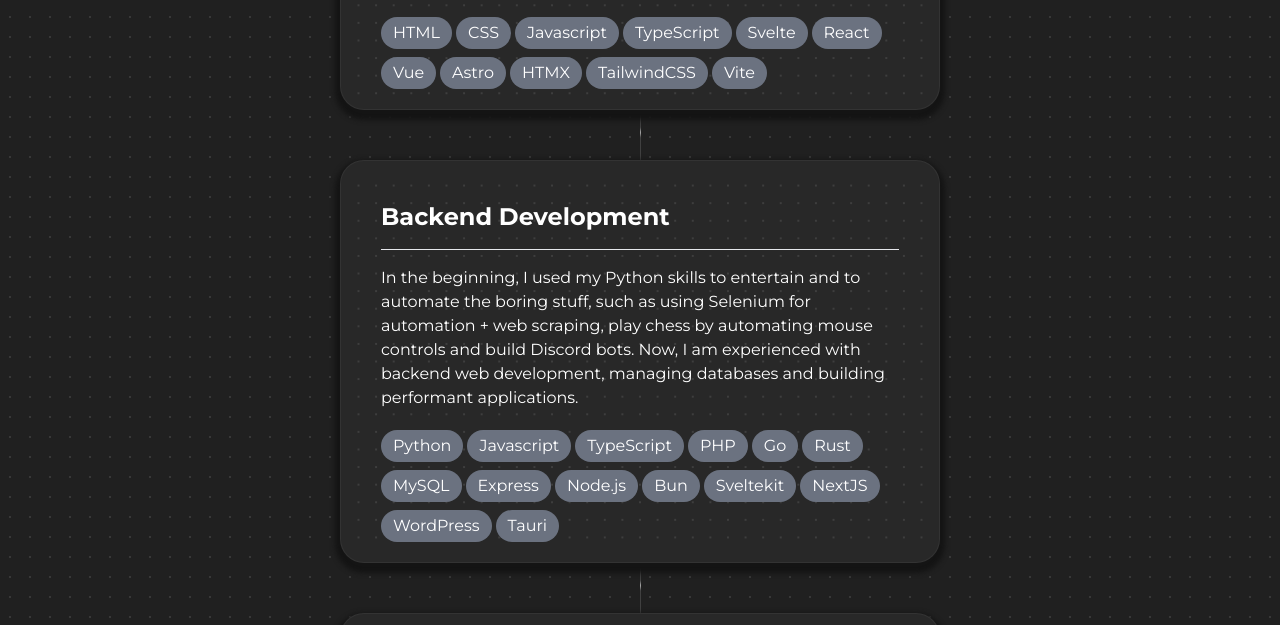
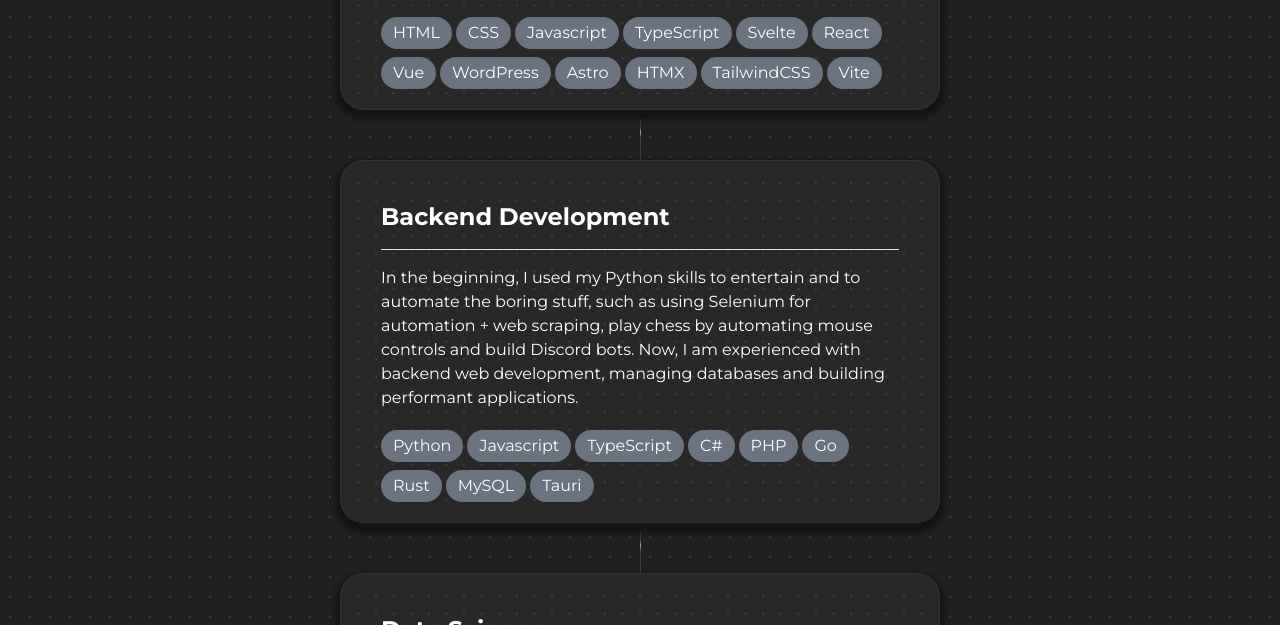
Before and after one commit to liyunze-coding/RythonDev, an Astro site: page / in a window 1280 px wide. Shown: the part 3093-3718 px from the top of the page. Built offline with nearby package versions, Linux system fonts and the light colour scheme; Astro itself is replaced by a stand-in of ours.

Commit message:
updated skills and experience, added stream live page

```diff
--- a/src/components/sections/ExperienceComponent.astro
+++ b/src/components/sections/ExperienceComponent.astro
@@ -19,7 +19,7 @@
 					<p class="mb-3">
 						Currently pursuing my Bachelor's degree in Computer
 						Science in Melbourne, after being awarded a 50%
-						scholarship to study!
+						scholarship for my studies!
 					</p>
 					<h3 class="mb-1 font-bold text-lg">Relevant skills:</h3>
 					<div
--- a/src/components/sections/SkillsComponent.astro
+++ b/src/components/sections/SkillsComponent.astro
@@ -78,6 +78,14 @@
 							Vue
 						</div>
 						<div
+							class="w-fit text-white bg-[#21759B] md:bg-gray-500 hover:bg-[#21759B]
+                                rounded-full px-3 py-1 mr-1 my-1
+                                cursor-default
+                                transition-colors duration-300"
+						>
+							WordPress
+						</div>
+						<div
 							class="w-fit md:text-white bg-gray-500 hover:bg-white text-black md:hover:text-black
                                 rounded-full px-3 py-1 mr-1 my-1
                                 cursor-default
@@ -153,6 +161,14 @@
 							TypeScript
 						</div>
 						<div
+							class="w-fit text-white bg-[#672079] md:bg-gray-500 hover:bg-[#672079]
+                                rounded-full px-3 py-1 mr-1 my-1
+                                cursor-default
+                                transition-colors duration-300"
+						>
+							C#
+						</div>
+						<div
 							class="w-fit text-white bg-[#617CBE] md:bg-gray-500 hover:bg-[#617CBE]
                                 rounded-full px-3 py-1 mr-1 my-1
                                 cursor-default
@@ -184,54 +200,7 @@
 						>
 							MySQL
 						</div>
-						<div
-							class="w-fit md:text-white bg-yellow-500 md:bg-gray-500 hover:bg-yellow-500 text-black md:hover:text-black
-                                rounded-full px-3 py-1 mr-1 my-1
-                                cursor-default
-                                transition-colors duration-300"
-						>
-							Express
-						</div>
-						<div
-							class="w-fit text-white bg-[#339933] md:bg-gray-500 hover:bg-[#339933]
-                                rounded-full px-3 py-1 mr-1 my-1
-                                cursor-default
-                                transition-colors duration-300"
-						>
-							Node.js
-						</div>
-						<div
-							class="w-fit md:text-white bg-[#FBEFDF] md:bg-gray-500 hover:bg-[#FBEFDF] text-black md:hover:text-black
-                                rounded-full px-3 py-1 mr-1 my-1
-                                cursor-default
-                                transition-colors duration-300"
-						>
-							Bun
-						</div>
-						<div
-							class="w-fit text-white bg-[#FF3E00] md:bg-gray-500 hover:bg-[#FF3E00]
-                                rounded-full px-3 py-1 mr-1 my-1
-                                cursor-default
-                                transition-colors duration-300"
-						>
-							Sveltekit
-						</div>
-						<div
-							class="w-fit text-white bg-gray-500 hover:bg-black
-                                rounded-full px-3 py-1 mr-1 my-1
-                                cursor-default
-                                transition-colors duration-300"
-						>
-							NextJS
-						</div>
-						<div
-							class="w-fit text-white bg-[#21759B] md:bg-gray-500 hover:bg-[#21759B]
-                                rounded-full px-3 py-1 mr-1 my-1
-                                cursor-default
-                                transition-colors duration-300"
-						>
-							WordPress
-						</div>
+
 						<div
 							class="w-fit md:text-white bg-[#24C8D8] md:bg-gray-500 hover:bg-[#24C8D8] text-black md:hover:text-black
                                 rounded-full px-3 py-1 mr-1 my-1
--- /dev/null
+++ b/src/layouts/StreamLiveLayout.astro
@@ -0,0 +1,31 @@
+---
+interface Props {
+	title: string;
+	description: string;
+	thumbnail: string;
+}
+
+const { title, description, thumbnail } = Astro.props;
+---
+
+<!doctype html>
+<html lang="en">
+	<head>
+		<meta charset="UTF-8" />
+		<meta name="description" content={description} />
+		<meta name="viewport" content="width=device-width" /><meta
+			name="keywords"
+			content="Rython, student, developer, frontend, web developer, streamer, coworking"
+		/>
+		<meta name="author" content="RythonDev" />
+		<meta name="theme-color" content="#2B2D31" />
+		<link rel="icon" type="image/x-icon" href="/favicon.ico" />
+		<meta name="twitter:image" property="og:image" content={thumbnail} />
+		<link property="image" href={thumbnail} />
+		<meta name="generator" content={Astro.generator} />
+		<title>{title}</title>
+	</head>
+	<body>
+		<slot />
+	</body>
+</html>
--- /dev/null
+++ b/src/pages/live.astro
@@ -0,0 +1,13 @@
+---
+import StreamLiveLayout from "../layouts/StreamLiveLayout.astro";
+---
+
+<StreamLiveLayout
+	title="RythonDev's Software Dev + Coworking Stream"
+	description="Come sit at the table with us! We can chill, nerd out, and enjoy good vibes together!"
+	thumbnail="/images/stream-live-thumbnail.webp"
+/>
+
+<script is:inline>
+	window.location.href = "https://www.twitch.tv/rythondev";
+</script>
```
Also changed, not shown: public/images/stream-live-thumbnail.webp (added).
